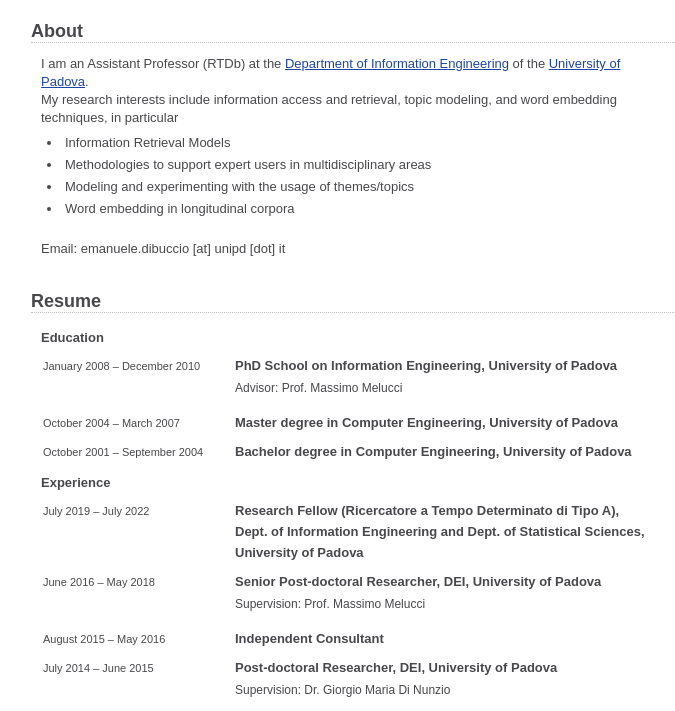
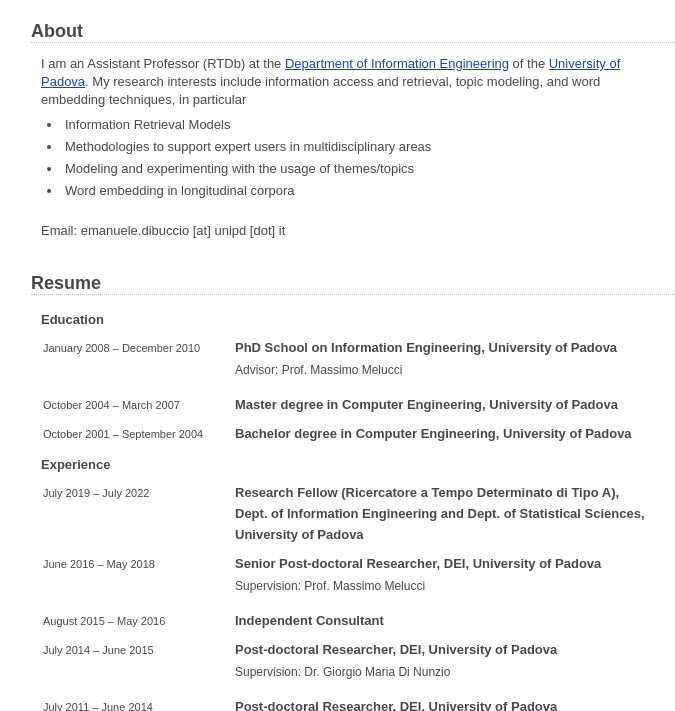
Before and after one commit to dibuccio/dibuccio.github.io, a plain HTML site: page index.html in a window 1280 px wide. Shown: the part 76-787 px from the top of the page, without its empty margins (259-934 px from the left). Drawn offline with Linux system fonts and the light colour scheme.

Commit message:
info updated

```diff
--- a/index.html
+++ b/index.html
@@ -34,7 +34,7 @@
                     </div-->
         <div id="about-info">
           <p>
-            I am an Assistant Professor (RTDb) at the <a href="https://www.dei.unipd.it">Department of Information Engineering</a> of the <a href="https://www.unipd.it">University of Padova</a>.<br />
+            I am an Assistant Professor (RTDb) at the <a href="https://www.dei.unipd.it">Department of Information Engineering</a> of the <a href="https://www.unipd.it">University of Padova</a>.
             My research interests include information access and retrieval, topic modeling, and word embedding techniques, in particular
           </p>
           <ul class="research-interests">
```
